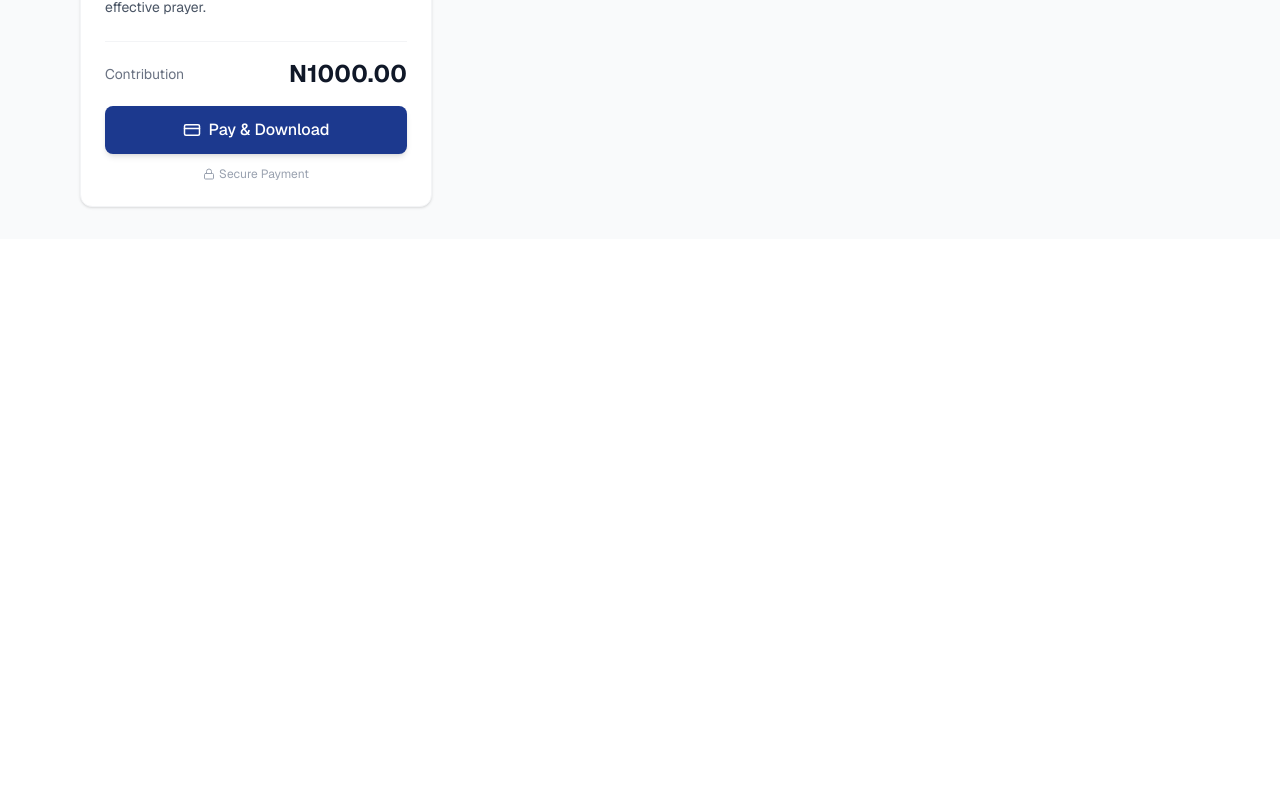
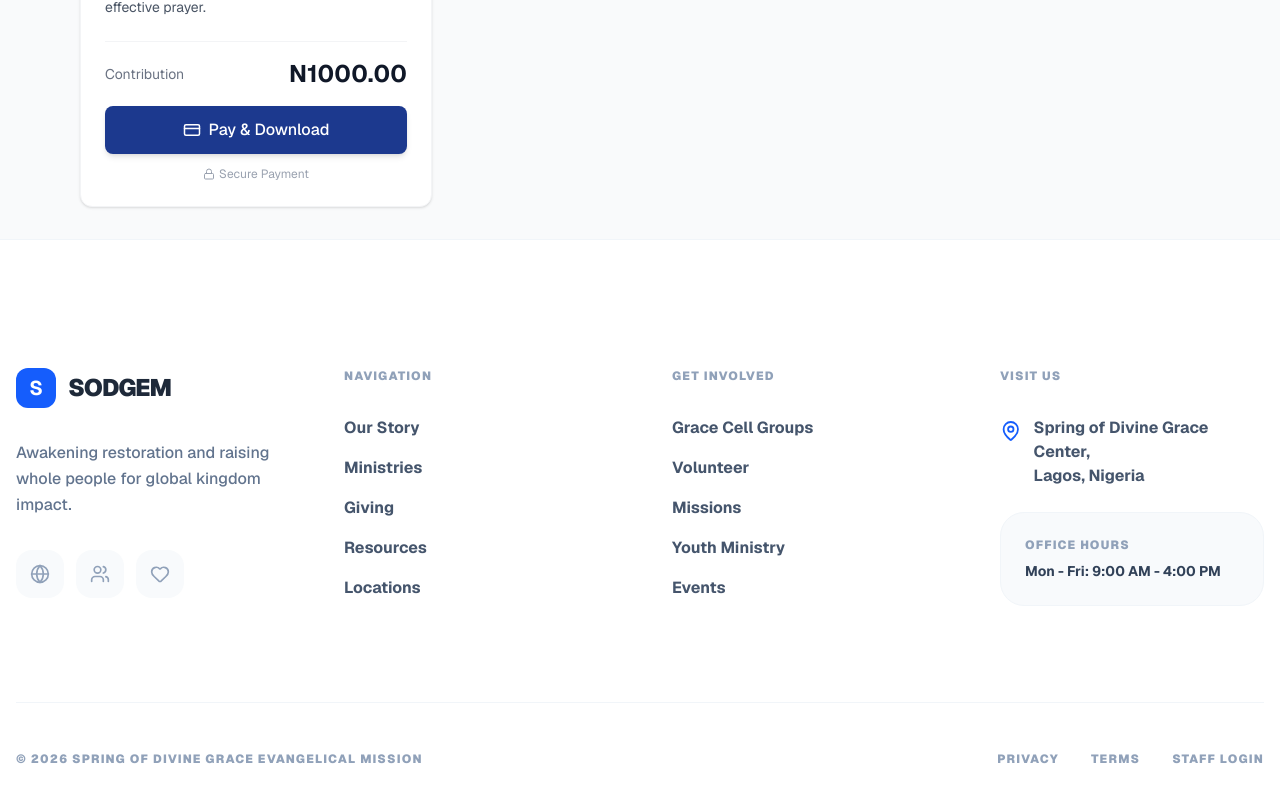
Before and after one commit to gtcsprojects2025-cloud/sodgem, a Next.js app: page /resources in a window 1280 px wide. Shown: the part 1321-2124 px from the top of the page. Before the commit the page ends 1560 px from the top, so only its background shows below. Built offline with nearby package versions, Linux system fonts and the light colour scheme.

Commit message:
added footer on resources page

```diff
--- a/app/resources/page.tsx
+++ b/app/resources/page.tsx
@@ -3,6 +3,7 @@
 import React, { useState } from 'react';
 import { Book, FileText, Music, Download, CreditCard, Lock, CheckCircle } from 'lucide-react';
 import Navbar from '../components/navbar';
+import Footer from '../components/footer';
 
 // --- Types ---
 type ResourceType = 'book' | 'journal' | 'hymnal';
@@ -193,6 +194,7 @@ export default function ResourceStore() {
           })}
         </div>
       </main>
+      <Footer/>
     </div>
   );
 }
```
